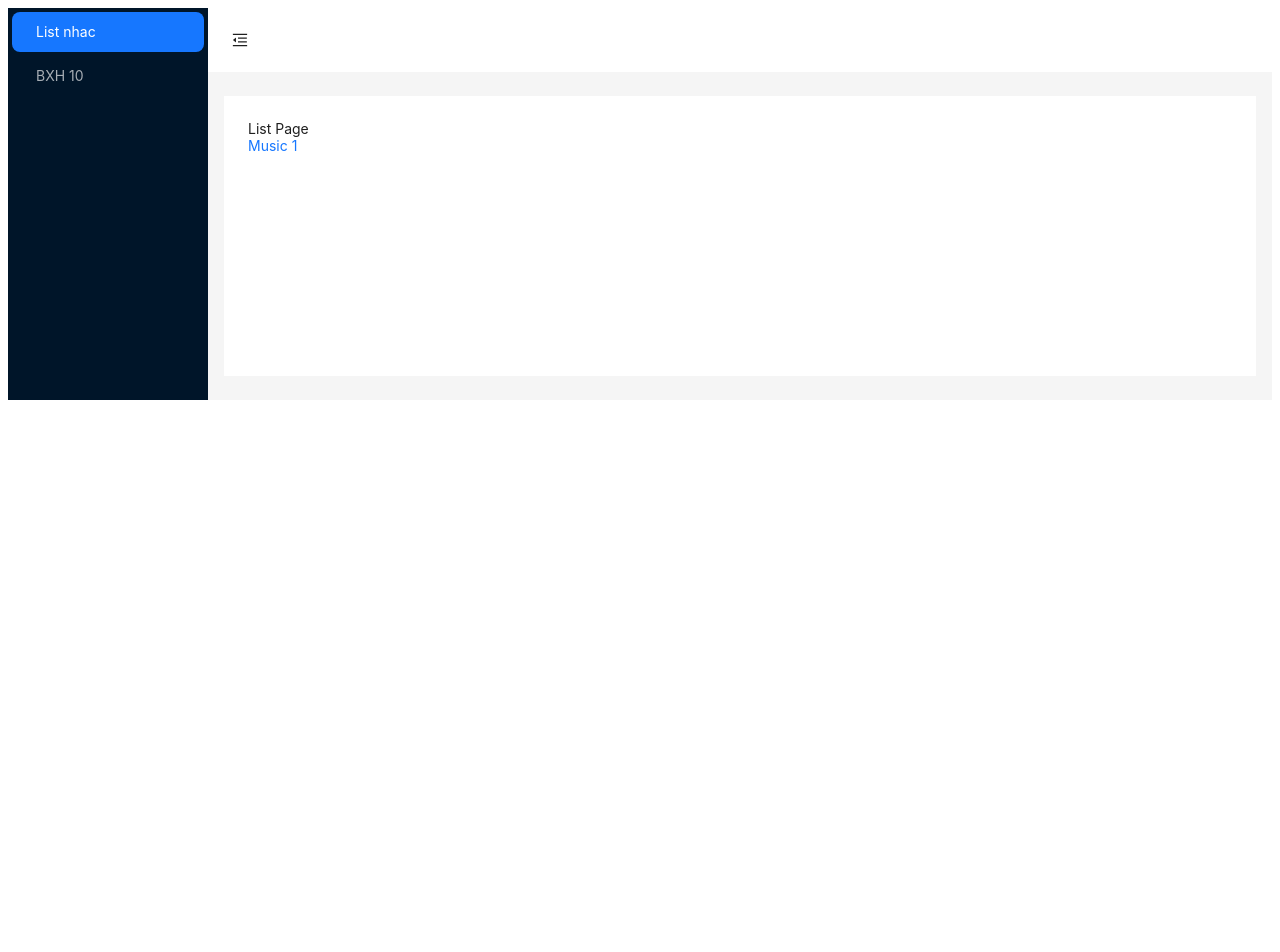
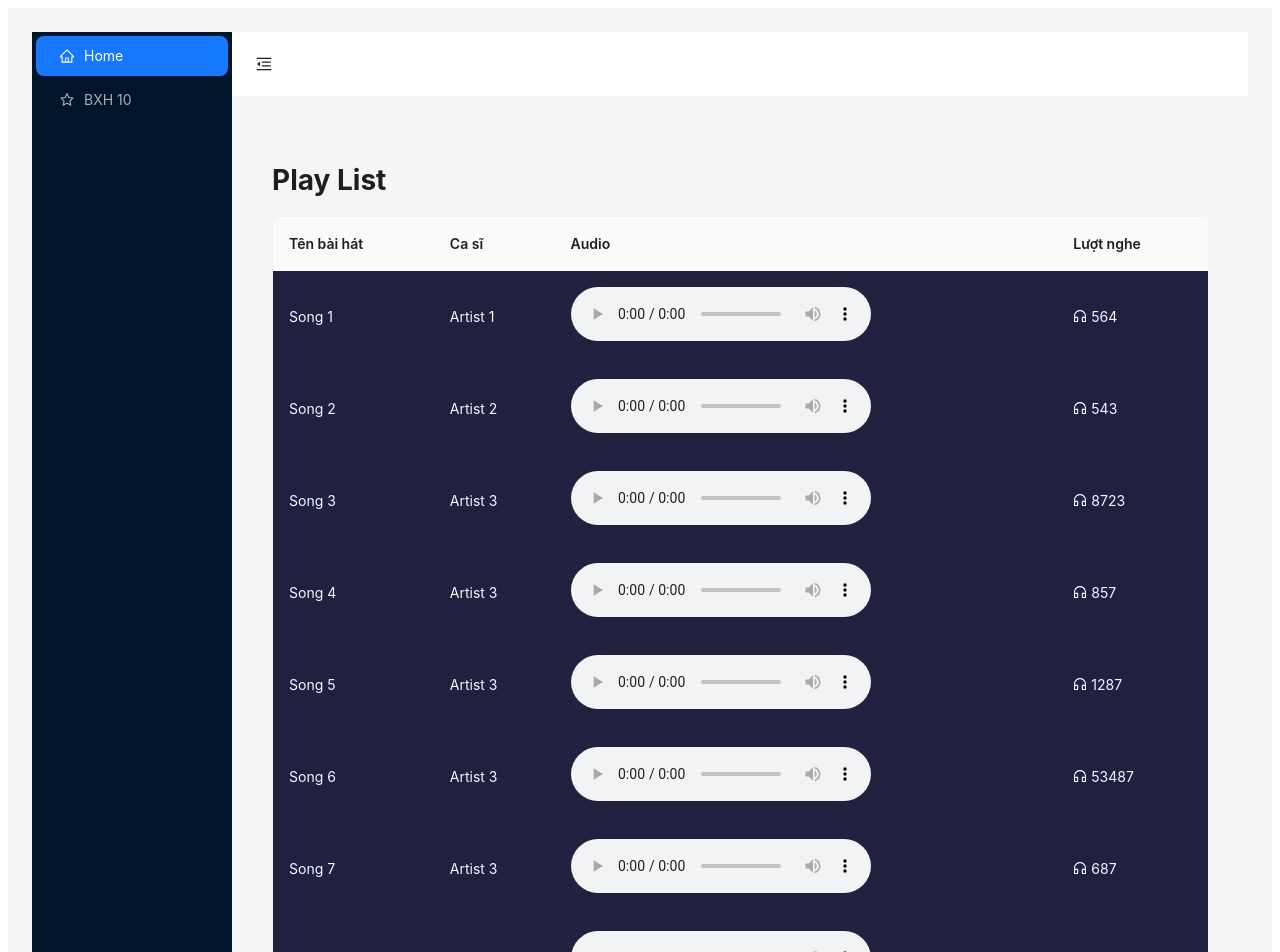
Before and after one commit to thucuc01/react-music-project, a React (Vite) app: page /list in a window 1280 px wide. Shown: the top 952 px of the page. Before the commit the page ends 800 px from the top, so only its background shows below. Built offline with nearby package versions, Linux system fonts and the light colour scheme.

Commit message:
update layout list-music

```diff
--- a/package.json
+++ b/package.json
@@ -10,8 +10,10 @@
     "preview": "vite preview"
   },
   "dependencies": {
+    "@ant-design/icons": "^5.1.3",
     "antd": "^5.5.1",
     "react": "^18.2.0",
+    "react-audio-player": "^0.17.0",
     "react-dom": "^18.2.0",
     "react-router-dom": "^6.11.2"
   },
--- a/src/components/ListMusic.tsx
+++ b/src/components/ListMusic.tsx
@@ -1,12 +1,167 @@
-function ListMusic(){
-    return (
-        <div> List Page
-            <div><a href="/detail">Music 1</a></div>
-            {/* <hr/>
-            <p>
-                <div><a href="/detail">Music 1</a></div>
-            </p> */}
+import { CustomerServiceOutlined } from "@ant-design/icons";
+import "./style/list-music.css";
+import { Table } from "antd";
+import AudioPlayer from "react-audio-player";
+// import ReactAudioPlayer from "react-audio-player";
+interface Song {
+  id: number;
+  title: string;
+  artist: string;
+  url: string;
+  key: number;
+  view: number;
+}
+
+interface SongTableProps {
+  songs: Song[];
+}
+
+function SongTable({ songs }: SongTableProps) {
+  const columns = [
+    { title: "Tên bài hát", dataIndex: "title", key: "title" },
+    { title: "Ca sĩ", dataIndex: "artist", key: "artist" },
+    {
+      title: "Audio",
+      dataIndex: "url",
+      key: "url",
+      render: (url: string) => <AudioPlayer src={url} controls />,
+    },
+    {
+      title: "Lượt nghe",
+      dataIndex: "view",
+      key: "view",
+      render: (view: number) => (
+        <div>
+          <CustomerServiceOutlined /> {view}
         </div>
-    )
+      ),
+    },
+  ];
+
+  return (
+    <Table
+      dataSource={songs}
+      columns={columns}
+      bordered
+    />
+  );
 }
-export default ListMusic
+
+function ListMusic(props: any) {
+  const listMusic = [
+    {
+      id: 1,
+      title: "Song 1",
+      artist: "Artist 1",
+      url: "see-tinh.mp3",
+      key: 1,
+      view: 564,
+    },
+    {
+      id: 2,
+      title: "Song 2",
+      artist: "Artist 2",
+      url: "see-tinh.mp3",
+      key: 2,
+      view: 543,
+    },
+    {
+      id: 3,
+      title: "Song 3",
+      artist: "Artist 3",
+      url: "see-tinh.mp3",
+      key: 3,
+      view: 8723,
+    },
+    {
+      id: 4,
+      title: "Song 4",
+      artist: "Artist 3",
+      url: "see-tinh.mp3",
+      key: 4,
+      view: 857,
+    },
+
+    {
+      id: 5,
+      title: "Song 5",
+      artist: "Artist 3",
+      url: "see-tinh.mp3",
+      key: 5,
+      view: 1287,
+    },
+    {
+      id: 6,
+      title: "Song 6",
+      artist: "Artist 3",
+      url: "see-tinh.mp3",
+      key: 6,
+      view: 53487,
+    },
+    {
+      id: 7,
+      title: "Song 7",
+      artist: "Artist 3",
+      url: "see-tinh.mp3",
+      key: 7,
+      view: 687,
+    },
+    {
+      id: 8,
+      title: "Song 8",
+      artist: "Artist 3",
+      url: "see-tinh.mp3",
+      key: 8,
+      view: 827,
+    },
+    {
+      id: 9,
+      title: "Song 9",
+      artist: "Artist 3",
+      url: "see-tinh.mp3",
+      key: 9,
+      view: 187,
+    },
+    {
+      id: 10,
+      title: "Song 10",
+      artist: "Artist 3",
+      url: "see-tinh.mp3",
+      key: 10,
+      view: 387,
+    },
+    {
+      id: 11,
+      title: "Song 11",
+      artist: "Artist 3",
+      url: "see-tinh.mp3",
+      key: 11,
+      view: 687,
+    },
+    {
+      id: 12,
+      title: "Song 12",
+      artist: "Artist 3",
+      url: "see-tinh.mp3",
+      key: 12,
+      view: 887,
+    },
+  ];
+  let songs: any = [];
+  if (props.page === "1") {
+    songs = listMusic;
+  } else {
+    if (props.page === "2") {
+      const sortedList = listMusic.sort((a, b) => b.view - a.view);
+      songs = sortedList.slice(0, 10);
+    }
+  }
+  return (
+    <div className="list-music">
+      <h1>Play List</h1>
+      <SongTable songs={songs} />
+    </div>
+  );
+}
+
+export default ListMusic;
--- /dev/null
+++ b/src/components/style/list-music.css
@@ -0,0 +1,9 @@
+
+.ant-table-tbody{
+    background-color: #1f213f;
+    color: aliceblue;
+    /* border-color: #243366 !important; */
+}
+.ant-table-cell{
+    border:none !important
+}
--- a/src/layout/DefaultLayout.tsx
+++ b/src/layout/DefaultLayout.tsx
@@ -16,17 +16,22 @@ import { useNavigate } from "react-router-dom";
 import {
   MenuFoldOutlined,
   MenuUnfoldOutlined,
+  HomeOutlined,
+  StarOutlined,
   //   UploadOutlined,
   //   UserOutlined,
   //   VideoCameraOutlined,
 } from "@ant-design/icons";
 import { Layout, Menu, Button, theme, MenuProps } from "antd";
+import ListMusic from "../components/ListMusic";
+import './style/index.css'
 
 const { Header, Sider, Content } = Layout;
 
 const DefaultLayout: React.FC = () => {
   const navigate = useNavigate();
   const [collapsed, setCollapsed] = useState(false);
+  const [page, setPage] = useState<string>("1");
   const {
     token: { colorBgContainer },
   } = theme.useToken();
@@ -34,16 +39,17 @@ const DefaultLayout: React.FC = () => {
   //     console.log('1')
   //     navigate("/list");
   //   };
-  let page = "";
+
   const onClick: MenuProps["onClick"] = (e) => {
-    page = e.key
-    console.log(page);
+    setPage(e.key);
     //  check page==='1' => call api ALL LIST
     //  check page==='2' => call api LIST TOP 10
     navigate("/list");
   };
   return (
-    <Layout>
+    <Layout  style={{
+      padding: 24,
+      minHeight: 500,}}>
       <Sider trigger={null} collapsible collapsed={collapsed}>
         <div className="demo-logo-vertical" />
         <Menu
@@ -54,12 +60,12 @@ const DefaultLayout: React.FC = () => {
           items={[
             {
               key: "1",
-              //   icon: <UserOutlined />,
-              label: "List nhac",
+              icon: <HomeOutlined />,
+              label: "Home",
             },
             {
               key: "2",
-              //   icon: <VideoCameraOutlined />,
+              icon: <StarOutlined />,
               label: "BXH 10",
             },
             // {
@@ -87,11 +93,12 @@ const DefaultLayout: React.FC = () => {
           style={{
             margin: "24px 16px",
             padding: 24,
-            minHeight: 280,
-            background: colorBgContainer,
+            minHeight: 480,
+            // background: "#243366",
+            // color: 'white'
           }}
         >
-          <Outlet />
+          <ListMusic page={page} />
         </Content>
       </Layout>
     </Layout>
--- /dev/null
+++ b/src/layout/style/index.css
@@ -0,0 +1,3 @@
+Header{
+    /* background-image: url('https://img.freepik.com/free-vector/glowing-shiny-musical-notes-background-design_1017-32856.jpg') !important; */
+}
```
Also changed, not shown: 2 other files (tests, documents, lock files or other folders).
